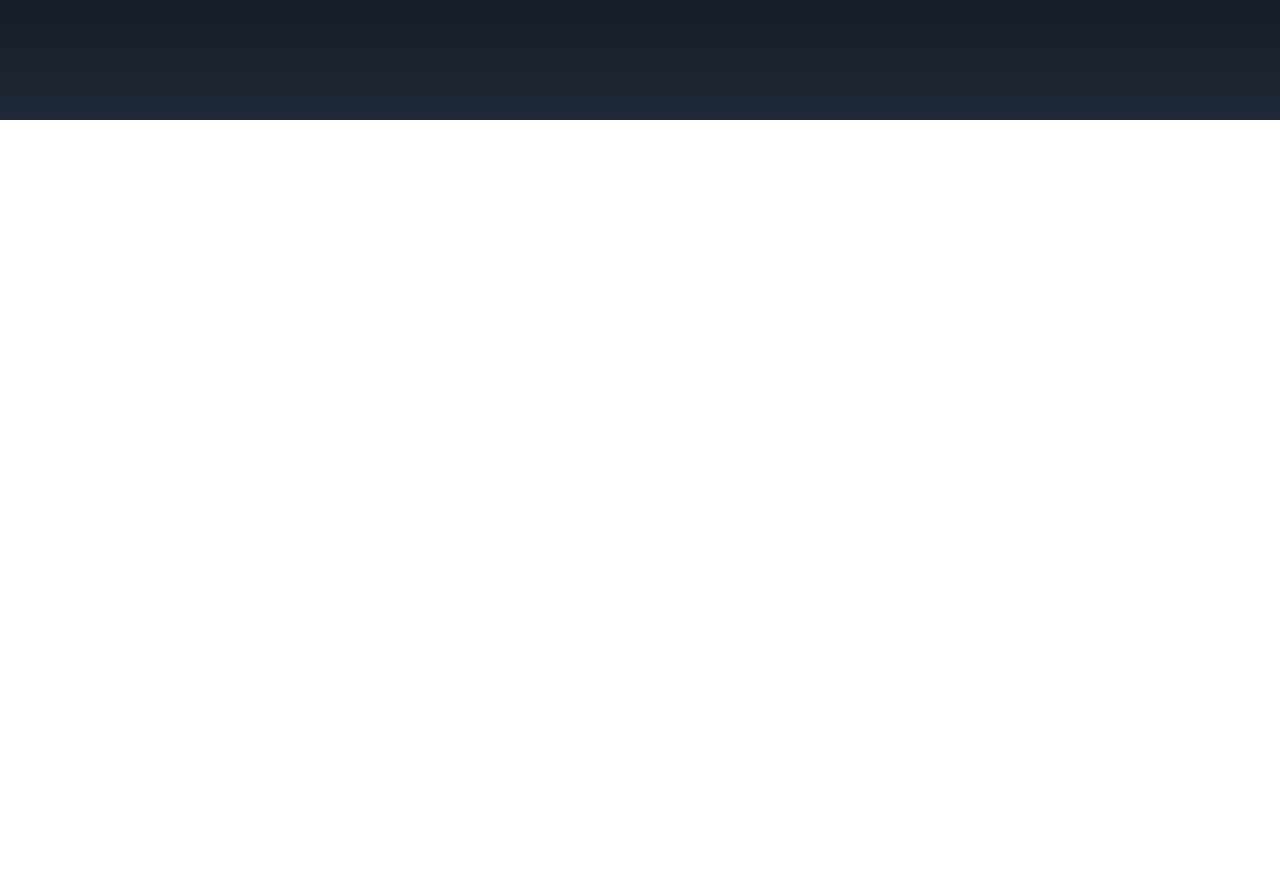
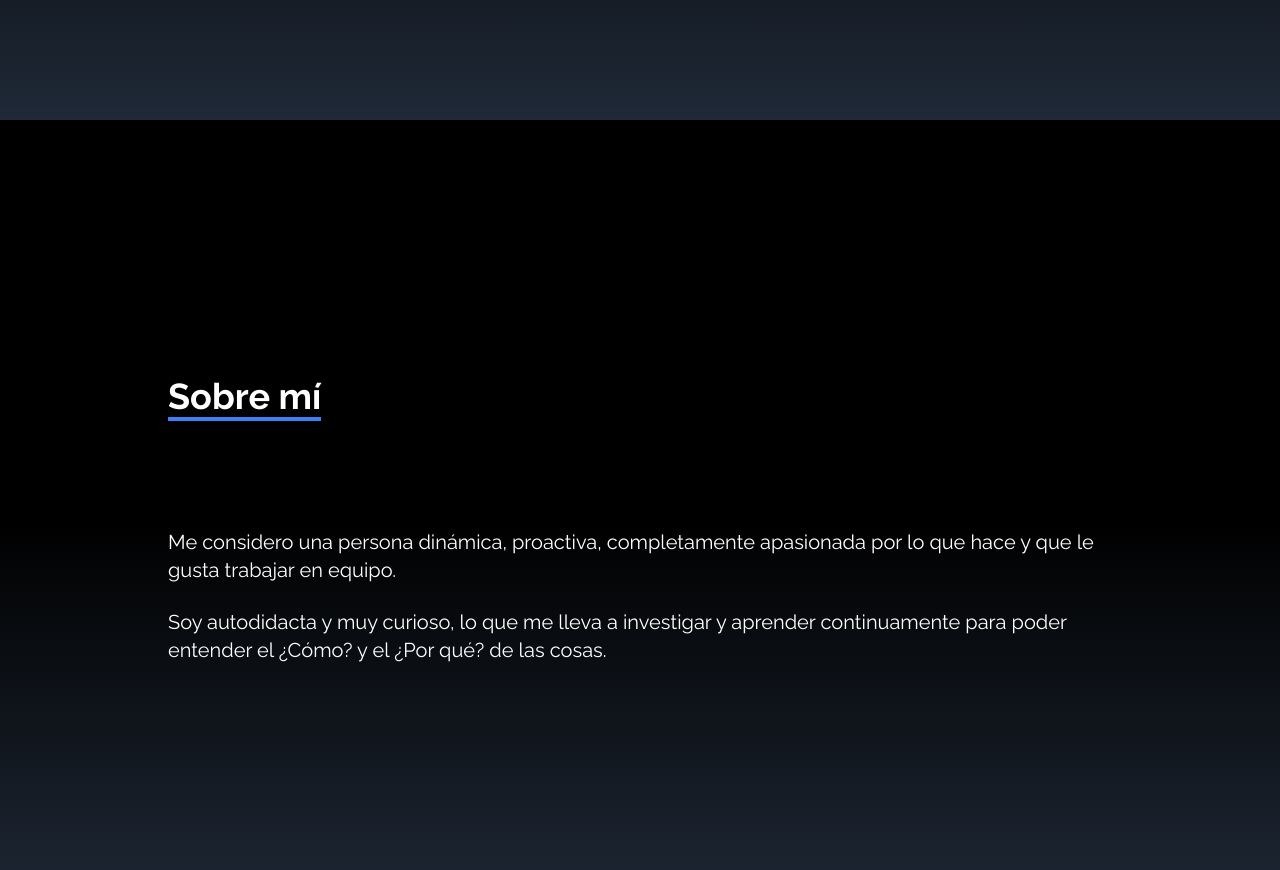
Before and after one commit to ortega-pablo/portafolio, a React (Vite) app in the folder client/: page / in a window 1280 px wide. Shown: the part 680-1550 px from the top of the page. Before the commit the page ends 800 px from the top, so only its background shows below. Built offline with nearby package versions, Linux system fonts and the light colour scheme.

Commit message:
feat[About component]: <Create About component. Use format and lint scripts>

```diff
--- a/client/src/App.jsx
+++ b/client/src/App.jsx
@@ -1,14 +1,16 @@
-import Home from "./components/Home"
-import NavBar from "./components/NavBar"
-import SocialNav from "./components/SocialNav"
+import About from './components/About'
+import Home from './components/Home'
+import NavBar from './components/NavBar'
+import SocialNav from './components/SocialNav'
 
 function App() {
 	return (
 		<div>
-			<NavBar/>
-			<Home/>
+			<NavBar />
+			<Home />
+			<About />
 
-			<SocialNav/>
+			<SocialNav />
 		</div>
 	)
 }
--- /dev/null
+++ b/client/src/components/About.jsx
@@ -0,0 +1,30 @@
+function About() {
+	return (
+		<section
+			name='about'
+			className='w-full h-screen flex items-center justify-center bg-gradient-to-b from-black via-black to-gray-800'
+		>
+			<div className='container w-full max-w-screen-lg px-10 mx-auto flex flex-col justify-center text-white'>
+				<div className='pb-8'>
+					<p className='text-4xl font-bold inline border-b-4 border-blue-500'>
+						Sobre mí
+					</p>
+				</div>
+				<p className='text-xl mt-20'>
+					Me considero una persona dinámica, proactiva, completamente apasionada
+					por lo que hace y que le gusta trabajar en equipo.
+				</p>
+
+				<br />
+
+				<p className='text-xl'>
+					Soy autodidacta y muy curioso, lo que me lleva a investigar y aprender
+					continuamente para poder entender el ¿Cómo? y el ¿Por qué? de las
+					cosas.
+				</p>
+			</div>
+		</section>
+	)
+}
+
+export default About
--- a/client/src/components/NavBar.jsx
+++ b/client/src/components/NavBar.jsx
@@ -1,50 +1,51 @@
-import { useState } from "react";
-import { FaBars, FaTimes } from "react-icons/fa";
-import { Link } from "react-scroll";
+import { useState } from 'react'
+import { FaBars, FaTimes } from 'react-icons/fa'
+import { Link } from 'react-scroll'
 
 function NavBar() {
-
-    const [dropMenu, setDropMenu] = useState(false);
+	const [dropMenu, setDropMenu] = useState(false)
 
 	const buttonsMenu = [
 		{
 			id: 1,
-            link: "home",
-            view: "Inicio"
+			link: 'home',
+			view: 'Inicio',
 		},
 		{
 			id: 2,
-            link: "about",
-            view: "Acerca de mí"
+			link: 'about',
+			view: 'Acerca de mí',
 		},
 		{
 			id: 3,
-            link: "portfolio",
-            view: "Portafolio"
+			link: 'portfolio',
+			view: 'Portafolio',
 		},
 		{
 			id: 4,
-            link: "experience",
-            view: "Experiencia"
+			link: 'experience',
+			view: 'Experiencia',
 		},
 		{
 			id: 5,
-            link: "contact",
-            view: "Contacto"
+			link: 'contact',
+			view: 'Contacto',
 		},
 	]
 
 	return (
-    <header className="flex justify-between items-center w-full h-20 px-4 bg-black text-white fixed">
-
+		<header className='flex justify-between items-center w-full h-20 px-4 bg-black text-white fixed'>
 			<div>
 				<h1 className='text-5xl font-cursive ml-2'>Pablo Ortega</h1>
 			</div>
 
-        <nav className="hidden md:flex">
-            <ul className="flex">
-                {buttonsMenu.map(({id,link,view})=>(
-                <li key={id} className="px-4 cursor-pointer font-medium text-gray-500 hover:scale-110 duration-200 hover:text-gray-200" >
+			<nav className='hidden md:flex'>
+				<ul className='flex'>
+					{buttonsMenu.map(({ id, link, view }) => (
+						<li
+							key={id}
+							className='px-4 cursor-pointer font-medium text-gray-500 hover:scale-110 duration-200 hover:text-gray-200'
+						>
 							<Link to={link} smooth duration={500}>
 								{view}
 							</Link>
@@ -53,24 +54,35 @@ function NavBar() {
 				</ul>
 			</nav>
 
-        <div onClick={() => setDropMenu(!dropMenu)} className="cursor-pointer pr-4 md:hidden z-10 text-gray-500 hover:text-gray-200"
+			<div
+				onClick={() => setDropMenu(!dropMenu)}
+				aria-hidden='true'
+				className='cursor-pointer pr-4 md:hidden z-10 text-gray-500 hover:text-gray-200'
 			>
 				{dropMenu ? <FaTimes size={30} /> : <FaBars size={30} />}
 			</div>
 
-        {dropMenu &&
-        <nav className="flex" >
-            <ul className="flex flex-col justify-center items-center absolute top-0 left-0 w-full h-screen bg-gradient-to-b from-black to-gray-800 text-gray-500">
-                {buttonsMenu.map(({id, view, link}) => (
-                    <li key={id} className="px-4 cursor-pointer capitalize py-6 text-4xl text-gray-500 hover:text-gray-200">
-                        <Link onClick={() => setDropMenu(!dropMenu)} to={link} smooth duration={500}>
+			{dropMenu && (
+				<nav className='flex'>
+					<ul className='flex flex-col justify-center items-center absolute top-0 left-0 w-full h-screen bg-gradient-to-b from-black to-gray-800 text-gray-500'>
+						{buttonsMenu.map(({ id, view, link }) => (
+							<li
+								key={id}
+								className='px-4 cursor-pointer capitalize py-6 text-4xl text-gray-500 hover:text-gray-200'
+							>
+								<Link
+									onClick={() => setDropMenu(!dropMenu)}
+									to={link}
+									smooth
+									duration={500}
+								>
 									{view}
 								</Link>
 							</li>
 						))}
 					</ul>
 				</nav>
-        }
+			)}
 		</header>
 	)
 }
--- a/client/src/components/SocialNav.jsx
+++ b/client/src/components/SocialNav.jsx
@@ -1,9 +1,7 @@
-import React from "react";
-import { ImGithub, ImLinkedin, ImProfile } from "react-icons/im";
-import { RiMailSendLine } from "react-icons/ri";
+import { ImGithub, ImLinkedin, ImProfile } from 'react-icons/im'
+import { RiMailSendLine } from 'react-icons/ri'
 
 function SocialNav() {
-
 	const socialButtons = [
 		{
 			id: 1,
@@ -12,8 +10,8 @@ function SocialNav() {
 					LinkedIn <ImLinkedin size={30} />
 				</>
 			),
-          href: "https://www.linkedin.com/in/ortega-pablo/",
-          style: "rounded-tr-md",
+			href: 'https://www.linkedin.com/in/ortega-pablo/',
+			style: 'rounded-tr-md',
 		},
 		{
 			id: 2,
@@ -22,7 +20,7 @@ function SocialNav() {
 					GitHub <ImGithub size={30} />
 				</>
 			),
-          href: "https://github.com/ortega-pablo",
+			href: 'https://github.com/ortega-pablo',
 		},
 		{
 			id: 3,
@@ -31,7 +29,7 @@ function SocialNav() {
 					Mail <RiMailSendLine size={30} />
 				</>
 			),
-          href: "mailto:p.ortegariera@gmail.com",
+			href: 'mailto:p.ortegariera@gmail.com',
 		},
 		{
 			id: 4,
@@ -40,30 +38,26 @@ function SocialNav() {
 					CV <ImProfile size={30} />
 				</>
 			),
-          style: "rounded-br-md",
-          href: "../assets/docs/Curriculum Pablo Ortega.pdf",
+			style: 'rounded-br-md',
+			href: '../assets/docs/Curriculum Pablo Ortega.pdf',
 			download: true,
 		},
-      ];
+	]
 
 	return (
-    <nav className="hidden flex-col top-[35%] left-0 fixed lg:flex">
+		<nav className='hidden flex-col top-[35%] left-0 fixed lg:flex'>
 			<ul>
-        {socialButtons.map((button) => (
+				{socialButtons.map(button => (
 					<li
 						key={button.id}
-            className={
-              "flex justify-between items-center w-40 h-14 px-4 ml-[-100px] hover:ml-[-5px] hover:rounded-md duration-300 bg-gray-800" +
-              " " +
-              button.style
-            }
+						className={`flex justify-between items-center w-40 h-14 px-4 ml-[-100px] hover:ml-[-5px] hover:rounded-md duration-300 bg-gray-800 ${button.style}`}
 					>
 						<a
-              href={button.href ? button.href : "/"}
-              className="flex justify-between items-center w-full text-blue-600"
+							href={button.href ? button.href : '/'}
+							className='flex justify-between items-center w-full text-blue-600'
 							download={button.download}
-              target="_blank"
-              rel="noreferrer"
+							target='_blank'
+							rel='noreferrer'
 						>
 							{button.child}
 						</a>
--- a/client/tailwind.config.cjs
+++ b/client/tailwind.config.cjs
@@ -4,8 +4,8 @@ module.exports = {
 	theme: {
 		extend: {},
 		fontFamily: {
-			cursive: ["Cookie"]
-		}
+			cursive: ['Cookie'],
+		},
 	},
 	plugins: [],
 }
```
Also changed, not shown: client/src/components/Home.jsx (+7 -9 lines), client/.eslintrc.json. Lines whose indentation alone changed are shown as unchanged.
